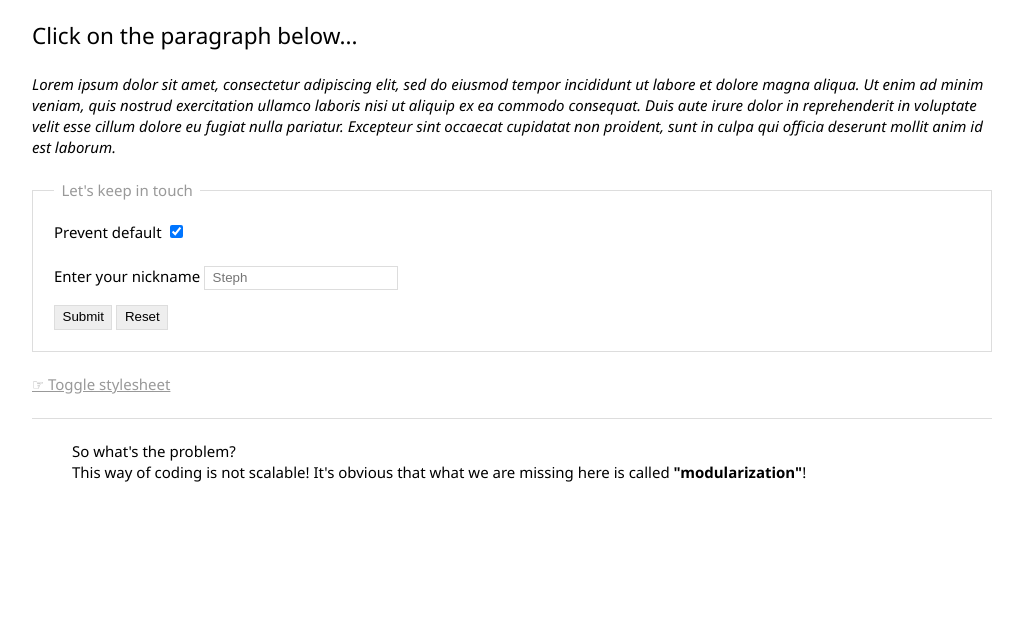
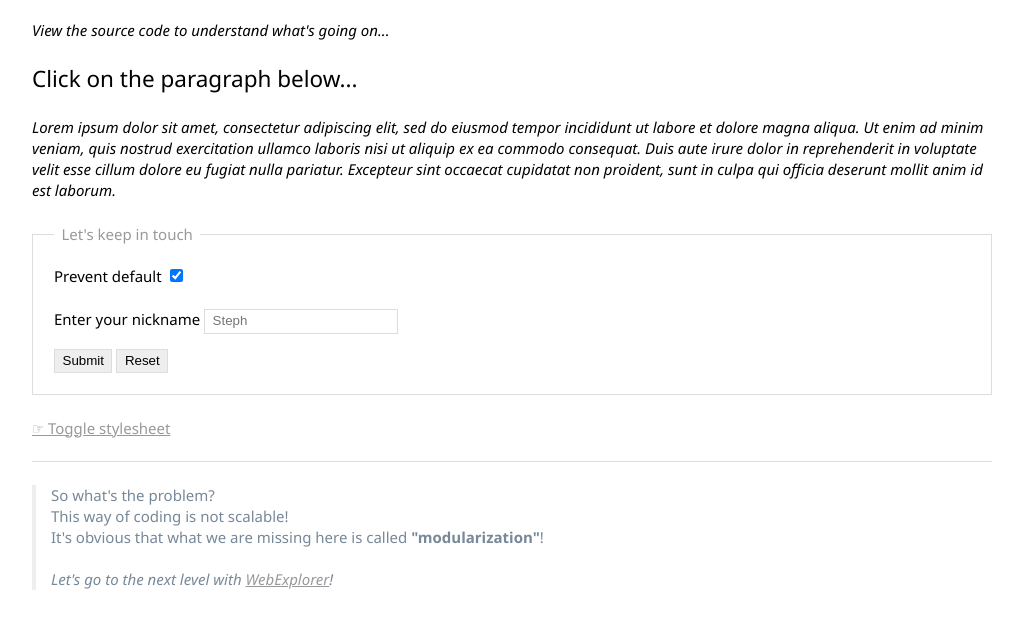
Before and after one commit to avine/web-starter, a website: page src/app/index.html in a window 1280 px wide. Shown: the part 76-704 px from the top of the page, without its empty margins (128-1151 px from the left). Drawn offline with Linux system fonts and the light colour scheme.

```diff
--- a/src/app/index.html
+++ b/src/app/index.html
@@ -31,6 +31,8 @@
   </script>
 
   <h1 id="title">Welcome to WebStarter</h1>
+
+  <p><em>View the source code to understand what's going on...</em></p>
 
   <h2>Click on the paragraph below...</h2>
 
@@ -94,7 +96,9 @@
 
   <blockquote>
     So what's the problem?<br>
-    This way of coding is not scalable!
-    It's obvious that what we are missing here is called <b>"modularization"</b>!
+    This way of coding is not scalable!<br>
+    It's obvious that what we are missing here is called <b>"modularization"</b>!<br>
+    <br>
+    <em>Let's go to the next level with <a href="https://github.com/avine/web-explorer">WebExplorer</a>!</em>
   </blockquote>
 </html>
--- a/src/app/styles.css
+++ b/src/app/styles.css
@@ -38,12 +38,12 @@
   color: #999;
 }
 
-/*blockquote {
-  margin: 1.5rem 2rem;
+blockquote {
+  margin: 1.5rem 0;
   padding-left: 1rem;
   border-left: 4px solid #eee;
   color: lightslategray;
-}*/
+}
 
 fieldset {
   margin: 1.5rem 0 1rem 0;
```
